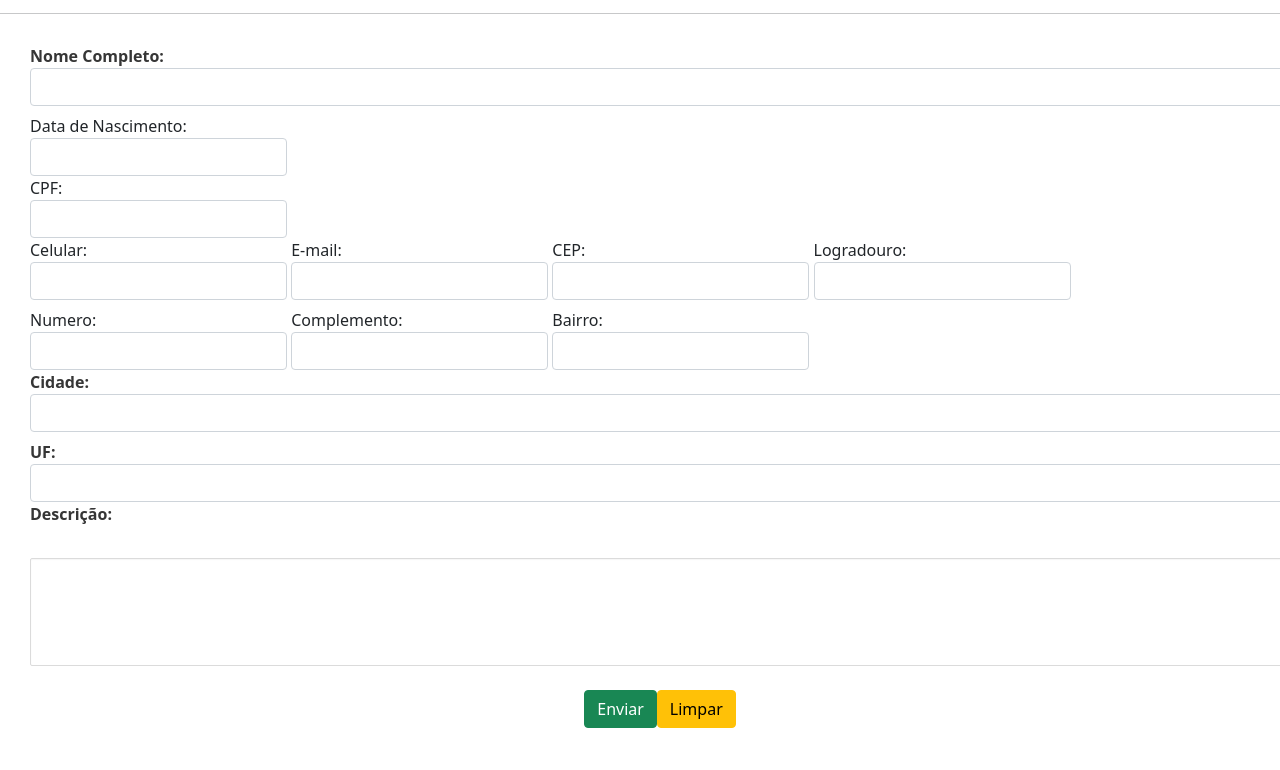
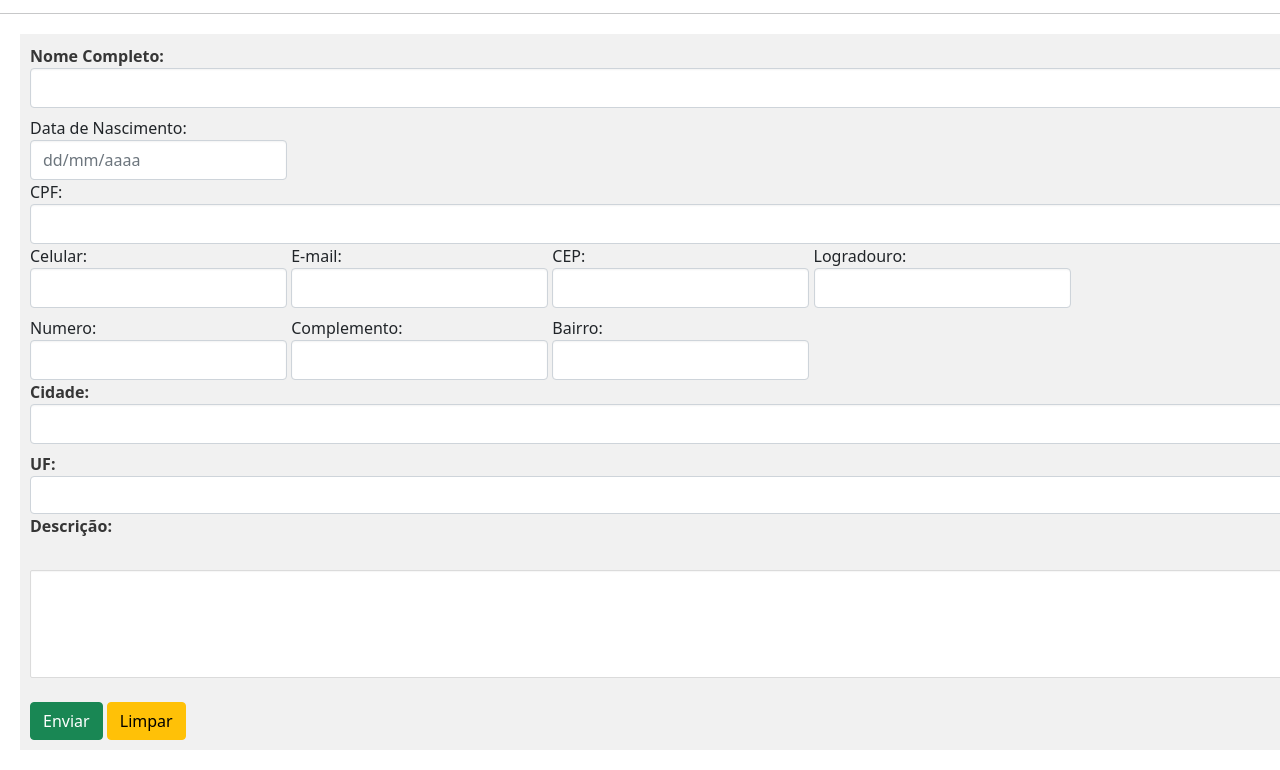
Before and after one commit to arkyn25/teste-zallpy, a website: page forms.html in a window 1280 px wide. Shown: the part 68-838 px from the top of the page. Drawn offline with nearby package versions, Linux system fonts and the light colour scheme.

Commit message:
finalizado formulario

```diff
--- a/forms.html
+++ b/forms.html
@@ -24,43 +24,43 @@
       <fieldset>
         <div class="col">
           <label class="label" for="name">Nome Completo:
-          <input class="form-control" type="text" name="name" id="name" maxlength="40" required>
+          <input class="form-control input" type="text" name="name" id="name" maxlength="40" required>
           </label>
           <label for="data">Data de Nascimento:
-            <input type="text" class="form-control"
-            name="data" onkeyup="mascaraData(this, this.value)" id="data" required>
+            <input type="text" class="form-control input"
+            name="data" onkeyup="mascaraData(this, this.value)" placeholder="dd/mm/aaaa" id="data" required>
           </label>
           <label class="form-label" for="cpf-number">CPF:
-            <input class="control" type="text" name="cpf" id="cpf-number" maxlength="11" required>
+            <input class="control input" type="text" name="cpf" id="cpf-number" maxlength="11" required>
           <label for="telefone">Celular:
-            <input type="text" class="form-control"
+            <input type="text" class="form-control input"
             name="telefone" id="telefone" maxlength="15" required>
           </label>
           <label class="form-label" for="email">E-mail:
-            <input class="form-control" type="email" name="email" id="email" maxlength="50" required>
+            <input class="form-control input" type="email" name="email" id="email" maxlength="50" required>
             </label>
           <label for="cep">CEP:
-            <input type="text" id="cep" class="form-control" >
+            <input type="text" id="cep" class="form-control input" >
           </label>
 
           <label for="logradouro">Logradouro:
             <input type="text" name="logradouro"
-            id="street" class="form-control">
+            id="street" class="form-control input">
           </label>
 
           <label for="numero">Numero:
-            <input type="text" name="numero" class="form-control">
+            <input type="text" name="numero" class="form-control input">
           </label>
           <label for="complemento">Complemento:
-            <input type="text" name="complemento" class="form-control">
+            <input type="text" name="complemento" class="form-control input">
           </label>
 
           <label for="bairro">Bairro:
             <input type="text" name="bairro" id="neighborhood" maxlength="20"
-            id="neighborhood" class="form-control" required>
+            id="neighborhood" class="form-control input" required>
             </label>
             <label class="label" for="city">Cidade:
-              <input  type="text" id="city" class="form-control" maxlength="200" required>
+              <input  type="text" id="city" class="form-control input" maxlength="200" required>
           </label>
         </label>
         <div>
@@ -79,9 +79,9 @@
          <br>
       </div>
 
-      <div class="buttons is-centered">
+      <div>
         <button class="btn btn-success" type="button" id="submit-button">Enviar</button>
-        <button class="btn btn-warning" type="reset">Limpar</button>
+        <button class="btn btn-warning" type="reset" id="clear">Limpar</button>
       </div>
     </fieldset>
   </section>
--- a/index.js
+++ b/index.js
@@ -50,22 +50,21 @@
 return document.getElementById(el);
 }
 
-const submitButton = document.querySelector('.submit-button');
+const submitButton = document.getElementById('submit-button');
 function renderForm(event) {
   event.preventDefault();
-  const formElements = document.getElementsByTagName('input');
+  const formElements = document.querySelectorAll('input');
   for (let index = 0; index < formElements.length; index += 1) {
     const userInput = formElements[index].value;
-
-    if (userInput.length === 0) {
+    if (userInput.length == 0) {
       alert('Preencha todos os campos');
       return false;
     }
-    console.log(userInput);
+    console.log(userInput)
   }
 }
 
-const clearButton = document.querySelector('.clear-button');
+const clearButton = document.getElementById('clear');
 function clearFields() {
   const formElements = document.querySelectorAll('input');
   const textArea = document.querySelector('textarea')
@@ -78,7 +77,5 @@
   }
 }
 
-
-
 submitButton.addEventListener('click', renderForm);
 clearButton.addEventListener('click', clearFields);
--- a/service.js
+++ b/service.js
@@ -9,8 +9,8 @@
         document.getElementById('neighborhood').value = data.bairro;
         document.getElementById('city').value = data.cidade;
         document.getElementById('state').value = data.estado_info.nome;
+        console.log(data)
       })
-      console.log(response.data)
     }
     ).catch(error => {
       console.log(error);
--- a/style.css
+++ b/style.css
@@ -12,6 +12,7 @@
   width: 100%;
   margin: 20px;
   padding: 10px;
+  background-color: #f1f1f1;
 }
 .control {
   display: flex;
```
